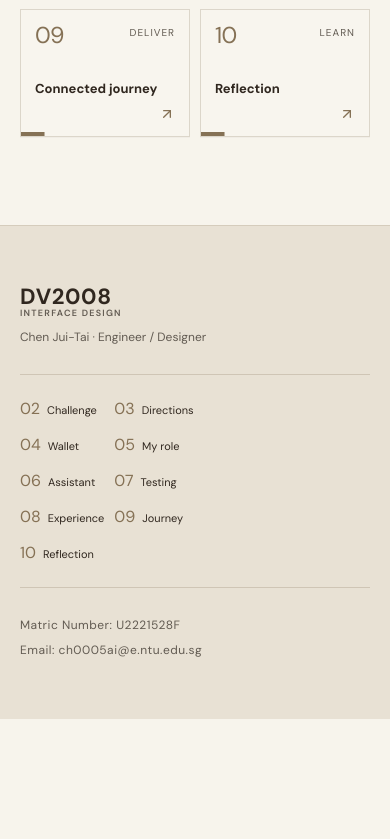
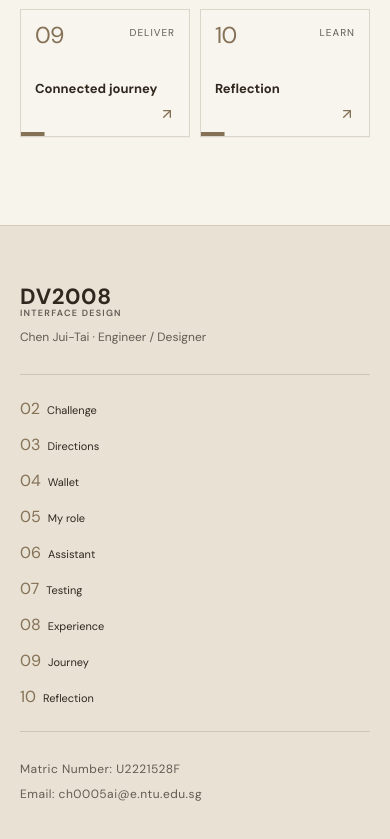
Before and after one commit to OswinJTC/DV2008---Individual, a React (Vite) app: page / in a window 390 px wide. Shown: the part 3011-3850 px from the top of the page. Before the commit the page ends 3730 px from the top, so only its background shows below. Built offline with nearby package versions, Linux system fonts and the light colour scheme.

Commit message:
Keep all footer links visible on mobile

```diff
--- a/src/styles.css
+++ b/src/styles.css
@@ -3669,7 +3669,7 @@ footer > a {
     padding: 22px 0;
   }
   .footer-index > div {
-    grid-template-columns: repeat(2, 1fr);
+    grid-template-columns: 1fr;
   }
   .footer-details {
     order: 3;
@@ -4203,7 +4203,7 @@ footer > a {
     padding: 22px 0;
   }
   .footer-index > div {
-    grid-template-columns: repeat(2, minmax(0, 1fr));
+    grid-template-columns: 1fr;
     gap: 12px 18px;
   }
 }
```
